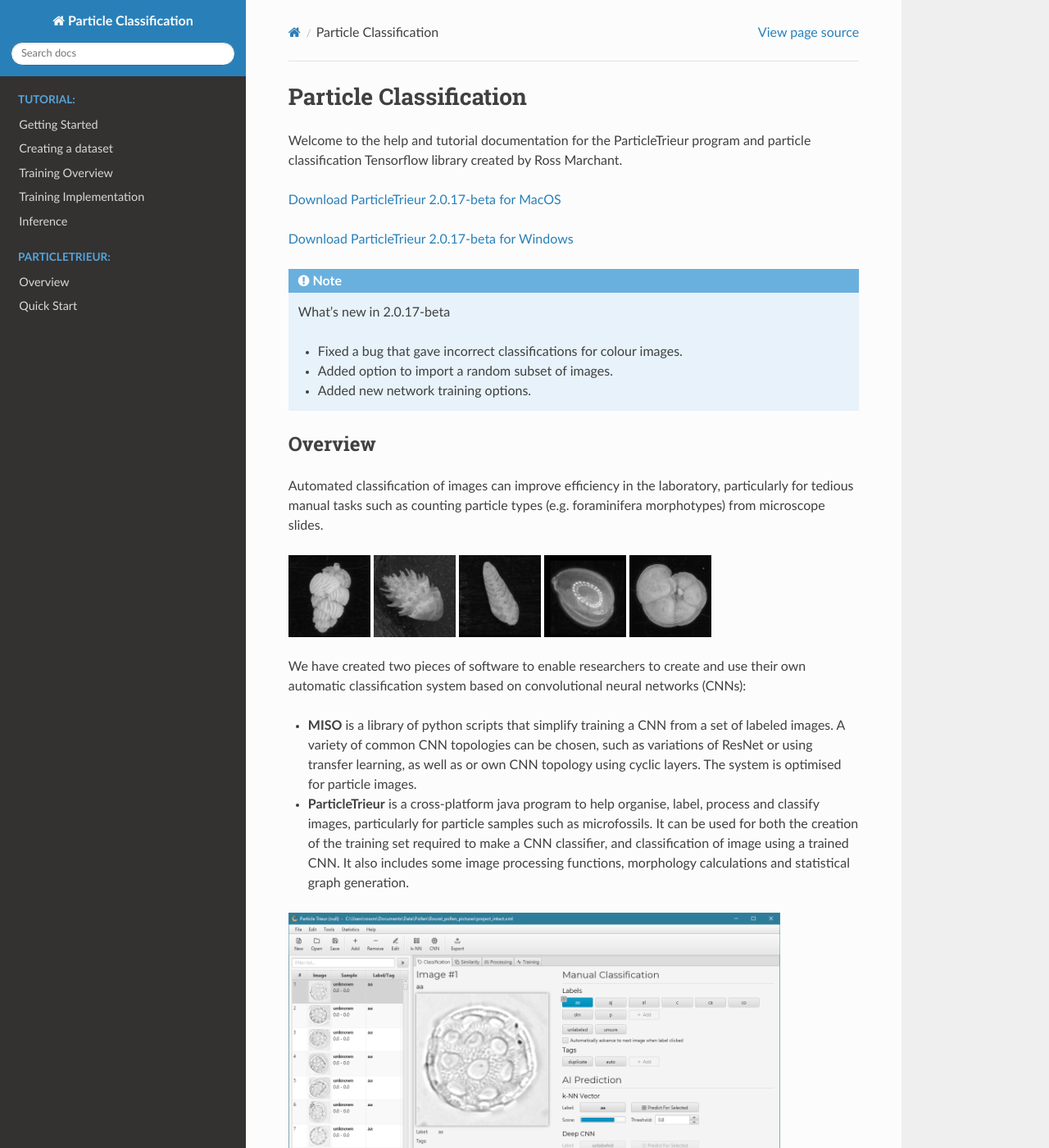
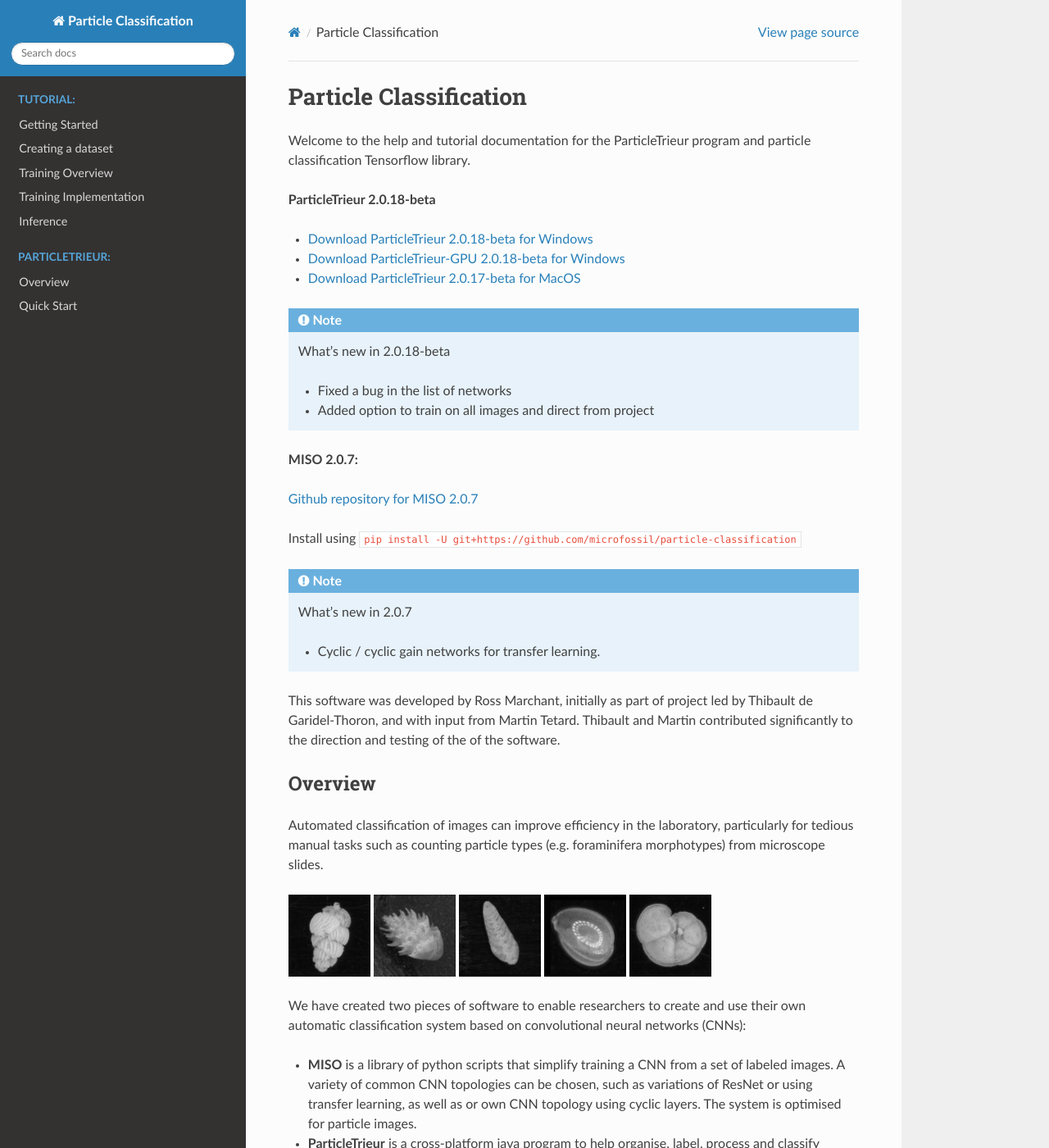
Before and after one commit to microfossil/particle-classification-examples, a Sphinx documentation site: the page built from docs/index.rst, in a window 1280 px wide and 1400 px high. Shown: the whole window at 82% size. Built offline with Sphinx 7.4.7 and the Read the Docs theme 2.0.0, drawn with Linux system fonts in a browser that asks for light colours.

Commit message:
Update version. Add change log.

```diff
--- a/docs/index.rst
+++ b/docs/index.rst
@@ -6,19 +6,32 @@
 Particle Classification
 =======================
 
-Welcome to the help and tutorial documentation for the ParticleTrieur program and particle classification Tensorflow library created by Ross Marchant.
+Welcome to the help and tutorial documentation for the ParticleTrieur program and particle classification Tensorflow library.
 
-`Download ParticleTrieur 2.0.17-beta for MacOS <https://1drv.ms/u/s!AiQM7sVIv7fah4UlKZ6a-R60-4Z0xw?e=tq0Bmc>`_
+**ParticleTrieur 2.0.18-beta**
 
-`Download ParticleTrieur 2.0.17-beta for Windows <https://1drv.ms/u/s!AiQM7sVIv7fah4UkfT-qoeMT4wwrFg?e=fJG1hr>`_
+- `Download ParticleTrieur 2.0.18-beta for Windows <https://1drv.ms/u/s!AiQM7sVIv7fah4VJGEGq5UZ3TrZ9CA?e=a3chQ1>`_
 
-.. Note:: What's new in 2.0.17-beta
+- `Download ParticleTrieur-GPU 2.0.18-beta for Windows <https://1drv.ms/u/s!AiQM7sVIv7fah4VKrc5whIBFxyRnCg?e=EJ7J4V>`_
 
-   - Fixed a bug that gave incorrect classifications for colour images.
-   - Added option to import a random subset of images.
-   - Added new network training options.
+- `Download ParticleTrieur 2.0.17-beta for MacOS <https://1drv.ms/u/s!AiQM7sVIv7fah4UlKZ6a-R60-4Z0xw?e=tq0Bmc>`_
 
+.. Note:: What's new in 2.0.18-beta
 
+   - Fixed a bug in the list of networks
+   - Added option to train on all images and direct from project
+
+**MISO 2.0.7:**
+
+`Github repository for MISO 2.0.7 <https://github.com/microfossil/particle-classification>`_
+
+Install using ``pip install -U git+https://github.com/microfossil/particle-classification``
+
+.. Note:: What's new in 2.0.7
+
+   - Cyclic / cyclic gain networks for transfer learning.
+
+This software was developed by Ross Marchant, initially as part of project led by Thibault de Garidel-Thoron, and with input from Martin Tetard. Thibault and Martin contributed significantly to the direction and testing of the of the software.
 
 Overview
 --------
```
Also changed, not shown: docs/particle_trieur/change_log.rst (added, +17 -0 lines).
